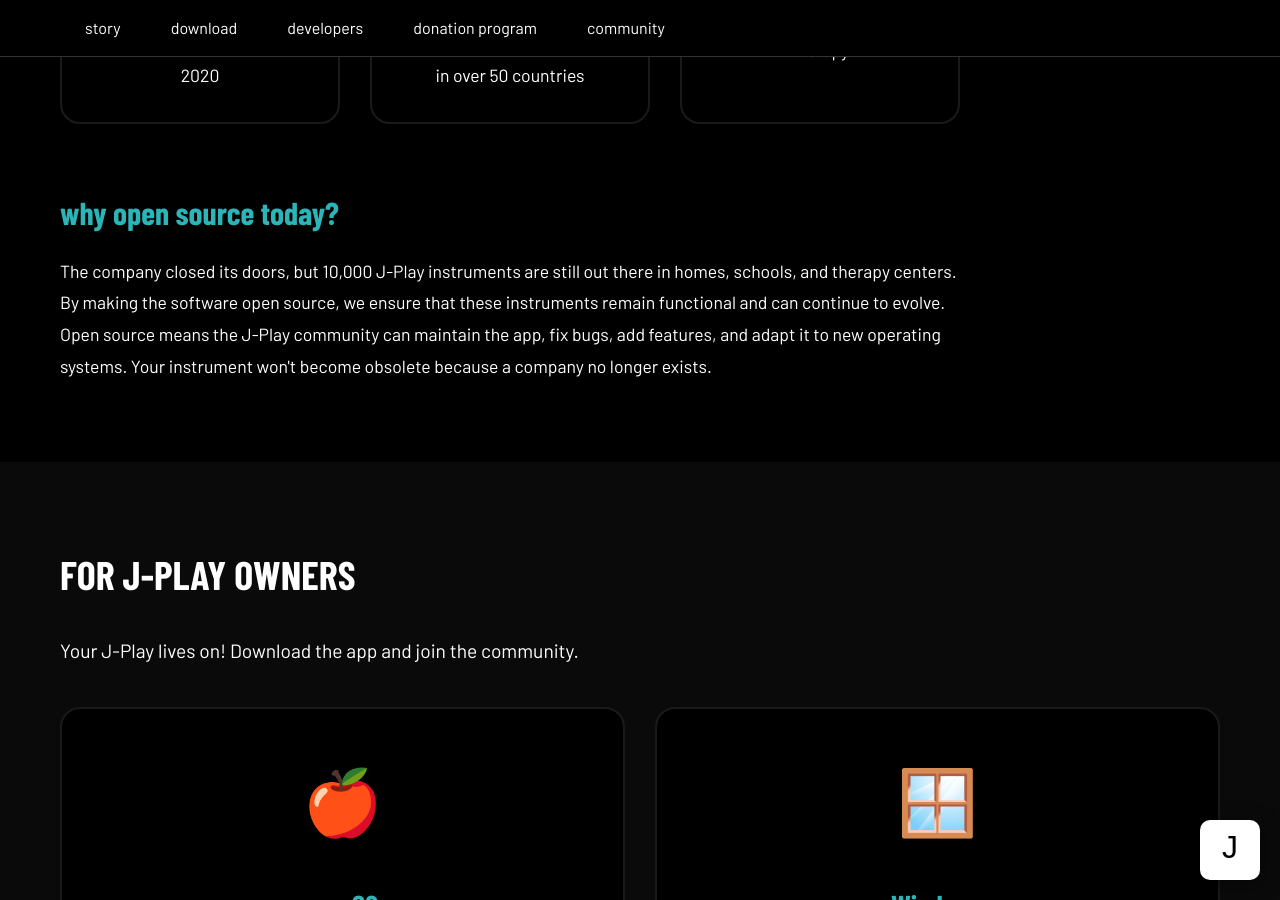
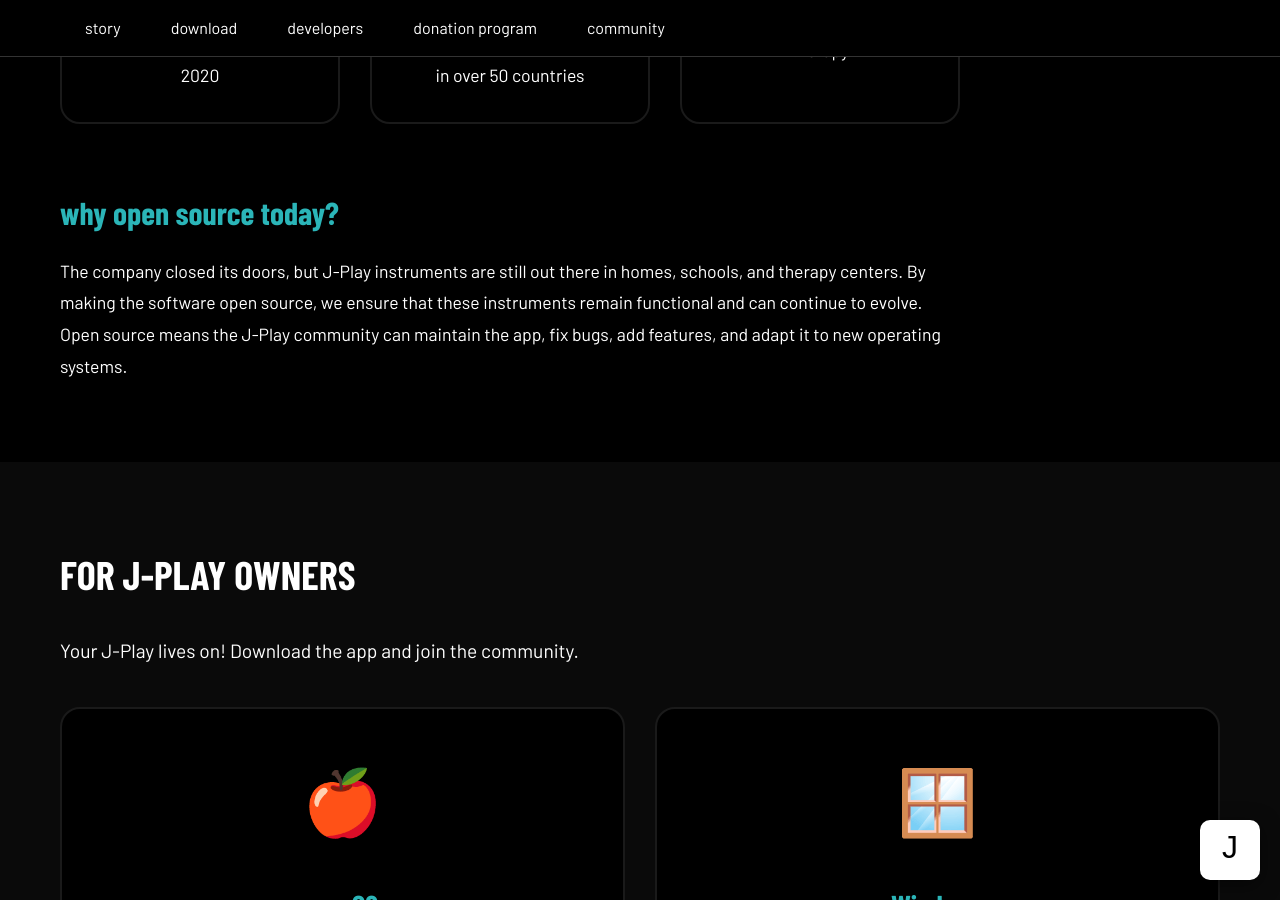
Before and after one commit to Pjoooo/jplay-website, a Jekyll site: the page built from index.html, in a window 1280 px wide and 900 px high, scrolled down 1139 px. Built offline with Jekyll 4.4.1, drawn with Linux system fonts in a browser that asks for light colours.

Commit message:
Update index.html

```diff
--- a/index.html
+++ b/index.html
@@ -59,9 +59,9 @@
             </div>
 
             <h3 style="margin-top: 60px;">why open source today?</h3>
-            <p>The company closed its doors, but 10,000 J-Play instruments are still out there in homes, schools, and therapy centers. By making the software open source, we ensure that these instruments remain functional and can continue to evolve.</p>
-
-<p>Open source means the J-Play community can maintain the app, fix bugs, add features, and adapt it to new operating systems. Your instrument won't become obsolete because a company no longer exists.</p>        </div>
+            <p>The company closed its doors, but J-Play instruments are still out there in homes, schools, and therapy centers. By making the software open source, we ensure that these instruments remain functional and can continue to evolve.</p>
+            <p>Open source means the J-Play community can maintain the app, fix bugs, add features, and adapt it to new operating systems.</p>
+        </div>
     </div>
 </section>
 
```
